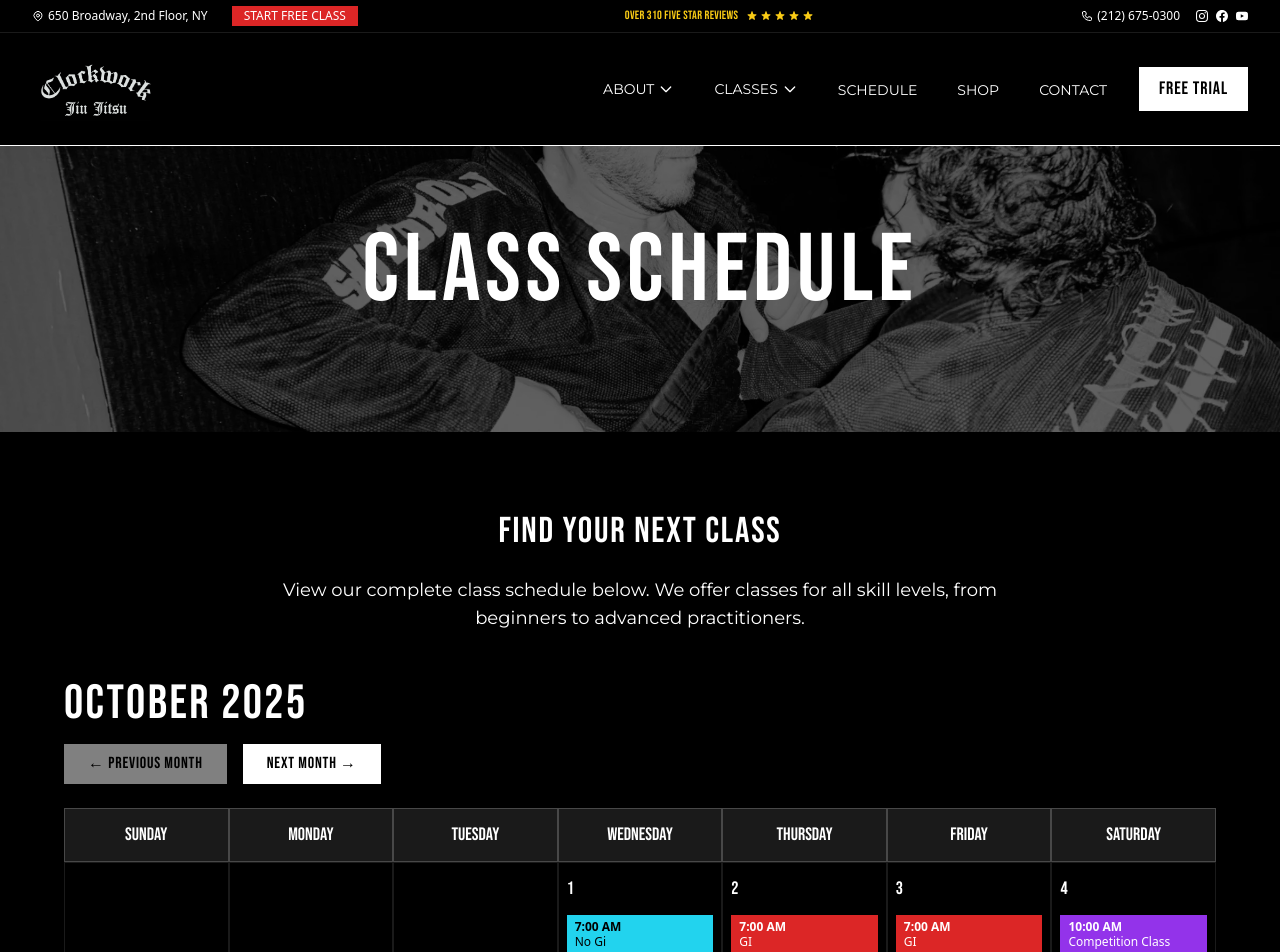
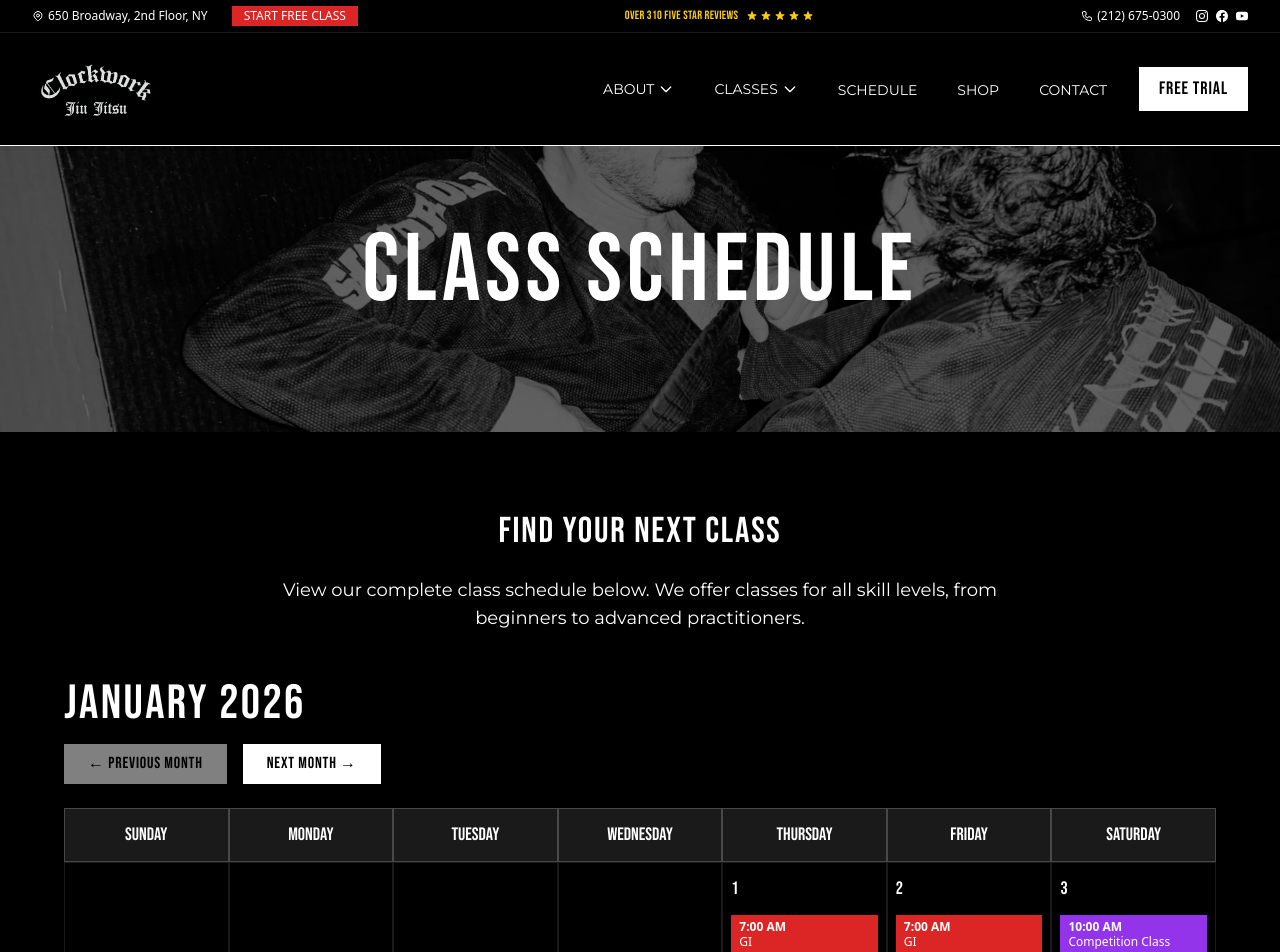
Before and after one commit to Isaiahshap/clockwork, a Next.js app: page /schedule in a window 1280 px wide. Shown: the top 952 px of the page. Built offline with nearby package versions, Linux system fonts and the light colour scheme.

Commit message:
new cal start

```diff
--- a/src/components/Calendar.tsx
+++ b/src/components/Calendar.tsx
@@ -23,9 +23,6 @@ const classColors = {
 };
 
 const monthKeys = [
-  'october2025',
-  'november2025',
-  'december2025',
   'january2026',
   'february2026',
   'march2026',
```
